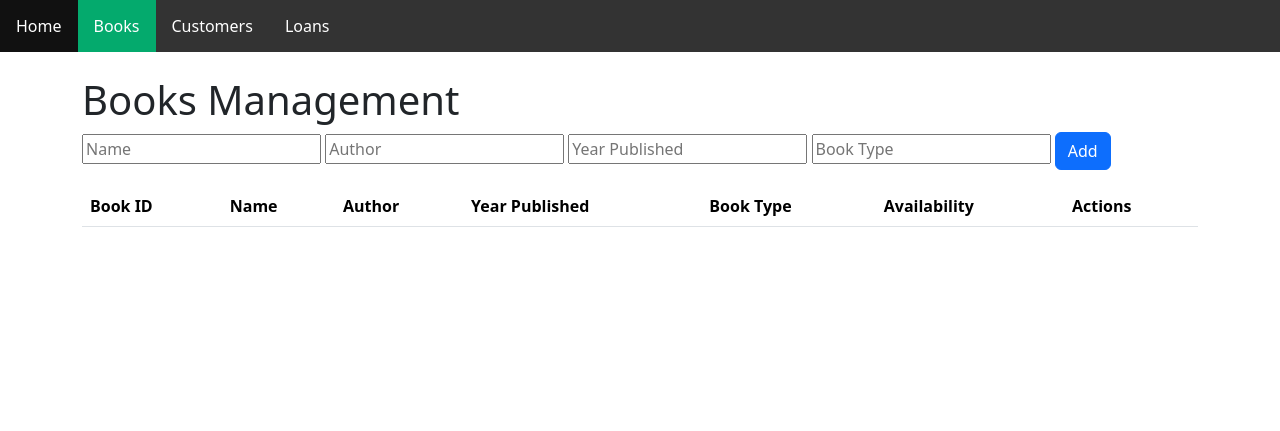
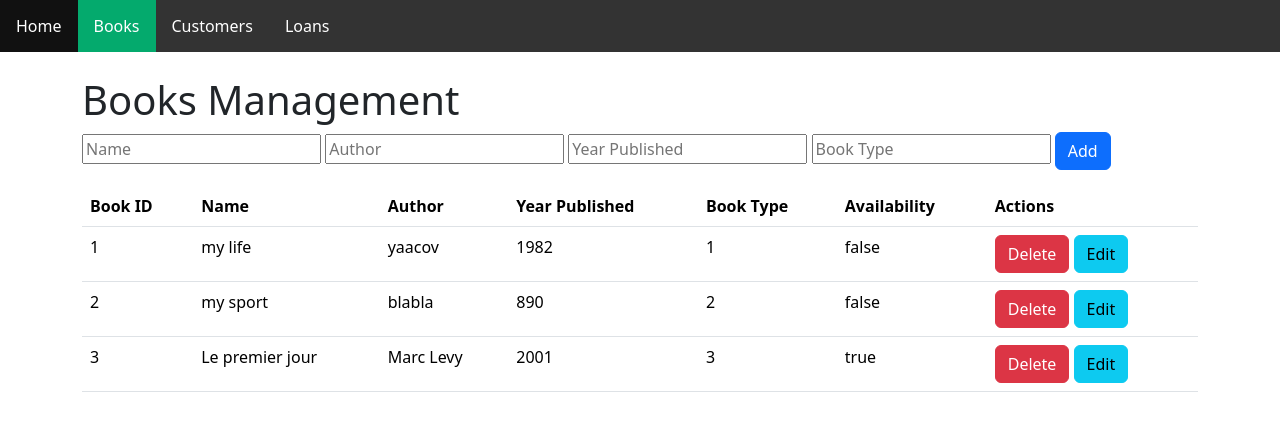
Before and after one commit to yaacovk10/table_with_crud, a Flask app: page /books in a window 1280 px wide. Shown: the top 431 px of the page. Run offline with Flask 3, Linux system fonts and the light colour scheme; data comes from the database, SQL or seed files in the repository; lists and menus that the app fills with data are empty; some libraries are stand-ins or nearby versions.

Commit message:
Update books.html

```diff
--- a/project/templates/books.html
+++ b/project/templates/books.html
@@ -41,8 +41,8 @@
     </div>
 
     <script>
-        const MY_SERVER = 'https://librarymanag.netlify.app/books'
-        //const MY_SERVER = 'http://127.0.0.1:5000/books';
+        //const MY_SERVER = 'https://librarymanag.netlify.app/books'
+        const MY_SERVER = 'http://127.0.0.1:5000/books';
         const bookList = document.getElementById('book-list');
 
 
```
